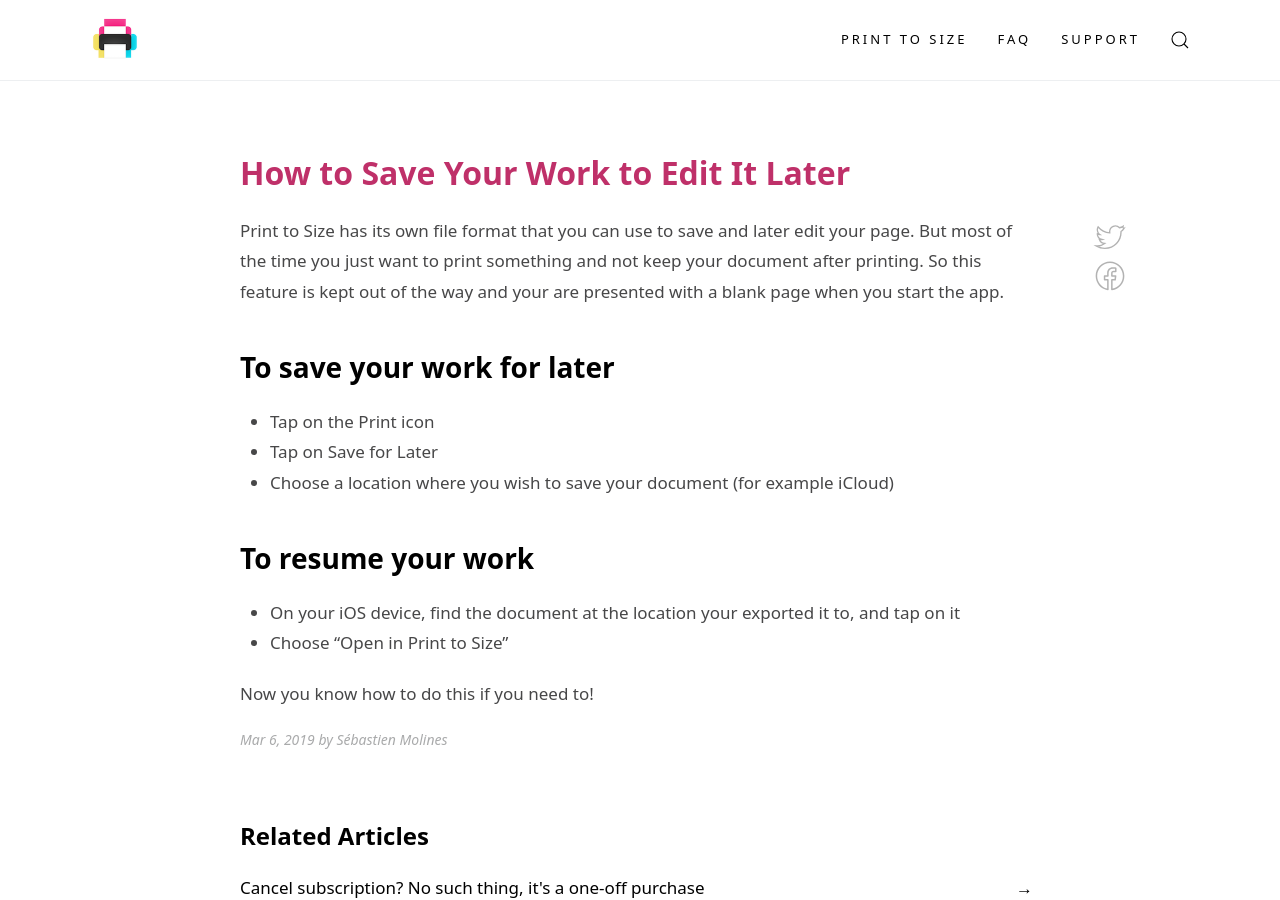
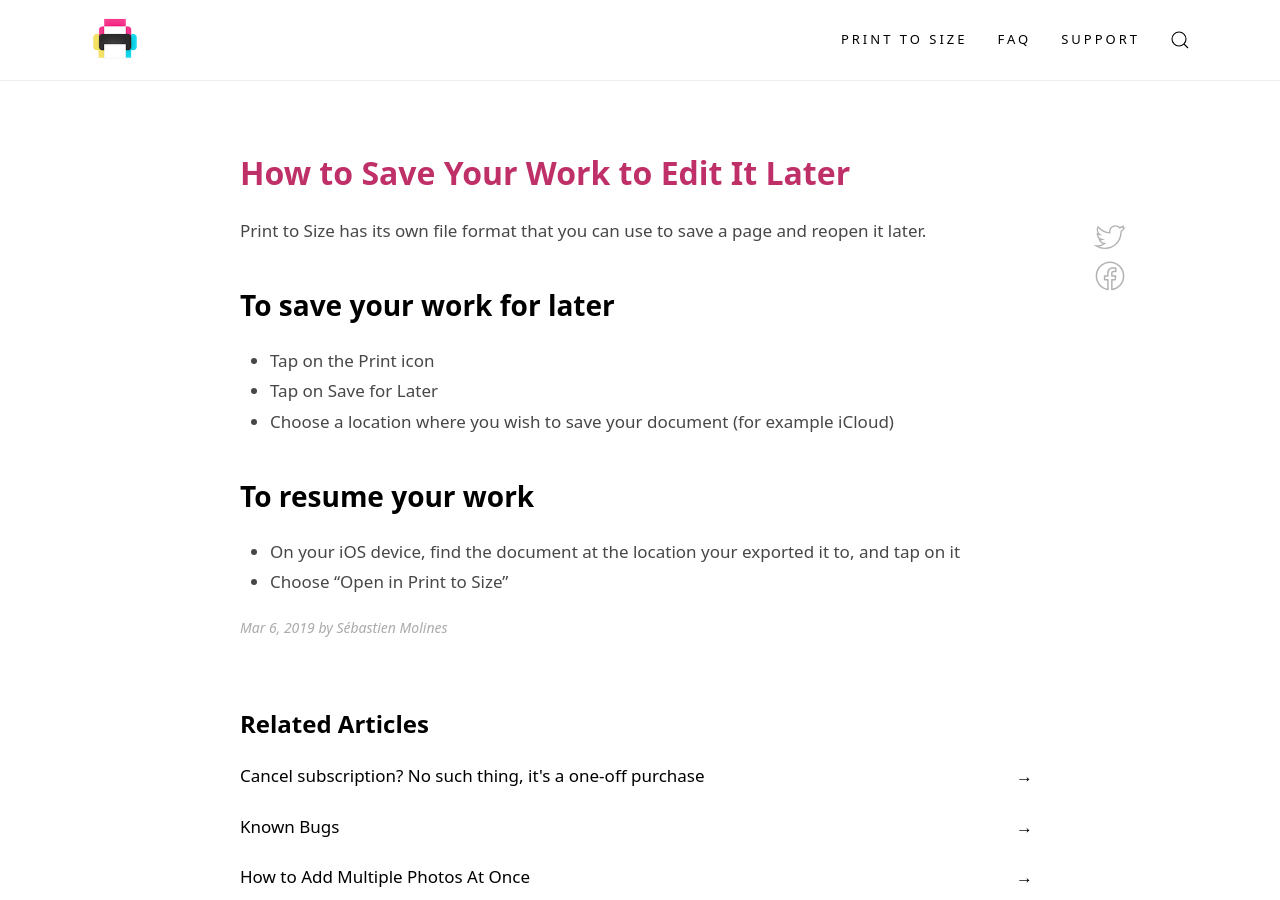
Before and after one commit to Clafou/support.print, a Jekyll site: the page built from _posts/2019-03-06-save-for-later.md, in a window 1280 px wide and 900 px high. Built offline with Jekyll 4.4.1, drawn with Linux system fonts in a browser that asks for light colours.

Commit message:
Removed typo and simplified the text

```diff
--- a/_posts/2019-03-06-save-for-later.md
+++ b/_posts/2019-03-06-save-for-later.md
@@ -4,7 +4,7 @@ title: How to Save Your Work to Edit It Later
 categories: [Troubleshooting]
 ---
 
-Print to Size has its own file format that you can use to save and later edit your page. But most of the time you just want to print something and not keep your document after printing. So this feature is kept out of the way and your are presented with a blank page when you start the app.
+Print to Size has its own file format that you can use to save a page and reopen it later.
 
 ## To save your work for later
 
@@ -16,5 +16,3 @@ Print to Size has its own file format that you can use to save and later edit yo
 
 * On your iOS device, find the document at the location your exported it to, and tap on it
 * Choose "Open in Print to Size"
-
-Now you know how to do this if you need to!
```
